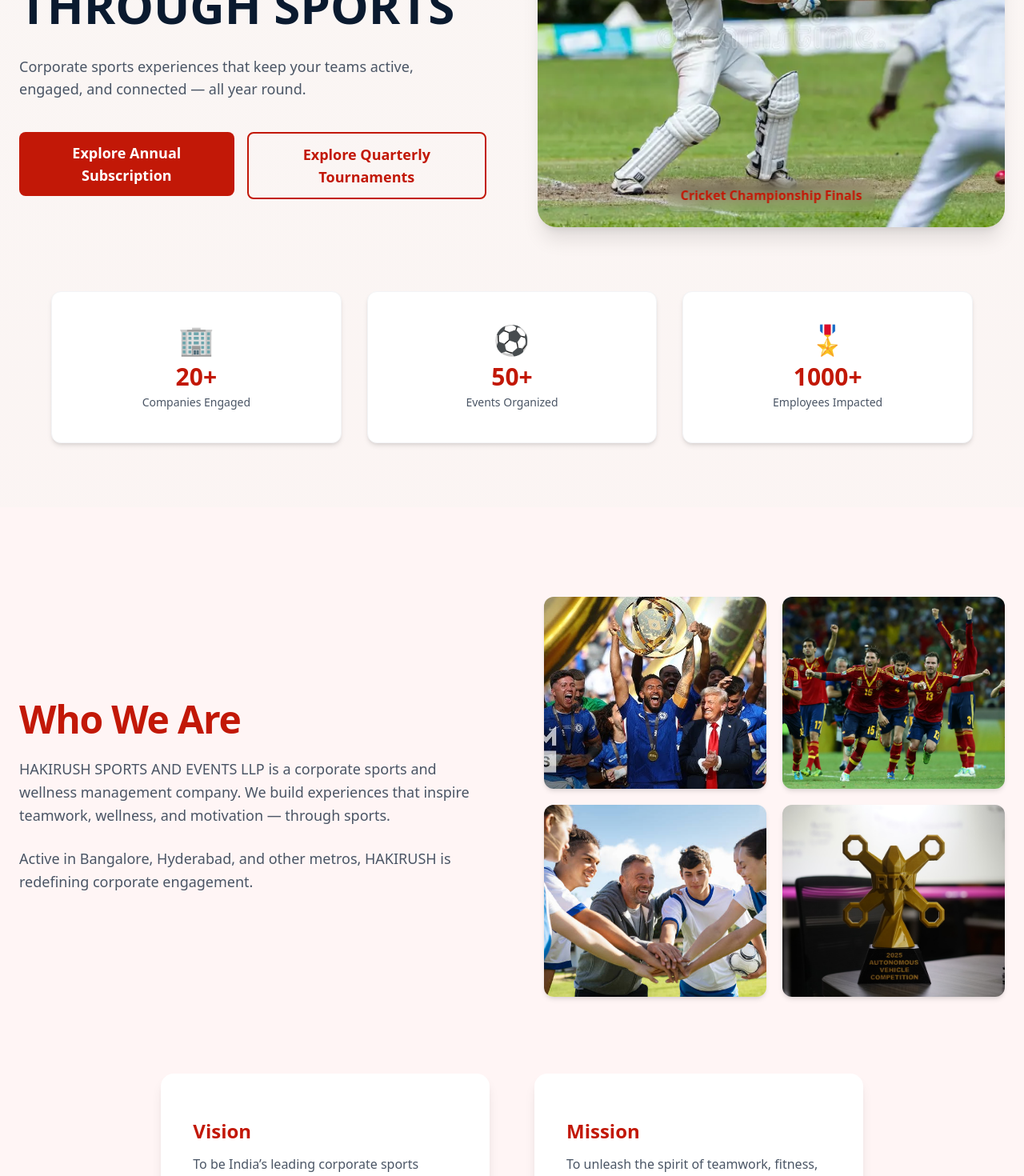
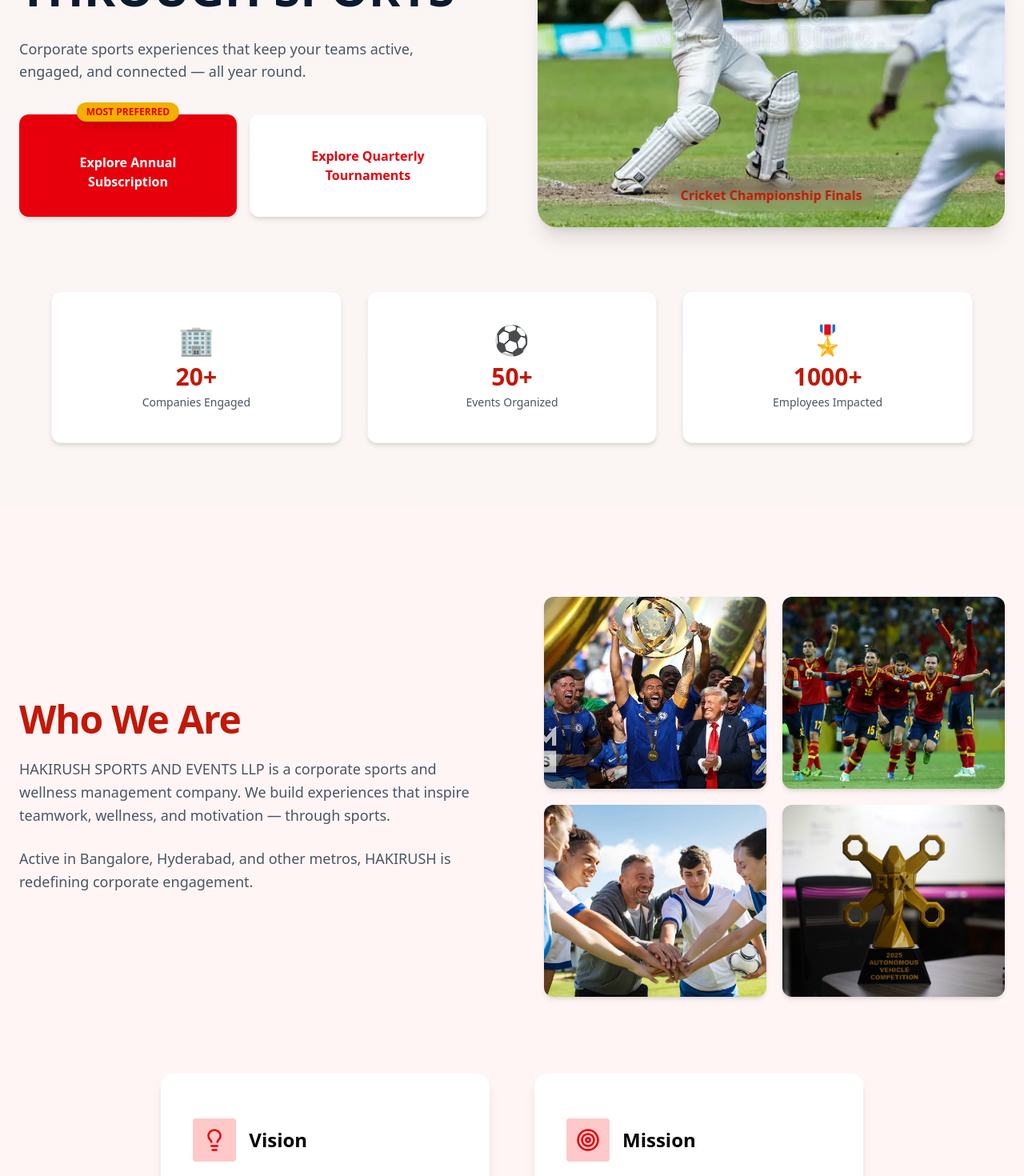
Before and after one commit to saivishruth183-debug/Hakirush, a React (Vite) app: page / in a window 1280 px wide. Shown: the part 360-1830 px from the top of the page at 80% size. Built offline with nearby package versions, Linux system fonts and the light colour scheme.

Commit message:
Updated project files

```diff
--- a/src/App.jsx
+++ b/src/App.jsx
@@ -1,5 +1,6 @@
 import React from 'react'
 import { Route, Routes } from 'react-router-dom'
+import ScrollToTop from './components/ScrolltoTop'
 import Navbar from './components/Navbar'
 import Home from './pages/Home'
 import Footer from './components/Footer'
@@ -26,6 +27,7 @@ const App = () => {
     <div>
       <Navbar />
       <div className='pt-16'>
+        <ScrollToTop />
         <Routes >
           <Route path='/' element={<Home />} />
           <Route path='/about' element={<About />} />
--- a/src/components/About.jsx
+++ b/src/components/About.jsx
@@ -4,6 +4,7 @@ import Ceremoney from '../assets/Ceremoney.jpg'
 import Celebration from '../assets/Team Celebration.webp'
 import Team from '../assets/team.jpg'
 import Trophy from '../assets/trophy.jpeg'
+import { Eye, Lightbulb, Target } from "lucide-react";
 
 const aboutimg = [
   { image: Ceremoney },
@@ -13,8 +14,16 @@ const aboutimg = [
 ]
 
 const about = [
-  { title:"Vision", describitin:"To be India’s leading corporate sports experience brand, inspiring teams through competition and collaboration."},
-  { title:"Mission", describitin:"To unleash the spirit of teamwork, fitness, and camaraderie through organized sports experiences."}
+  {
+    icon: <Lightbulb className="text-red-600" size={30} />,
+    title: "Vision",
+    description: "To be India’s leading corporate sports experience brand, inspiring teams through competition and collaboration."
+  },
+  {
+    icon: <Target className="text-red-600" size={30} />,
+    title: "Mission",
+    description: "To unleash the spirit of teamwork, fitness, and camaraderie through organized sports experiences."
+  },
 ]
 
 const About = () => {
@@ -87,8 +96,8 @@ const About = () => {
                 viewport={{ once: true }}
                 className="w-full md:w-1/3 bg-white shadow-lg px-10 py-14 rounded-2xl hover:shadow-red-500 transition cursor-pointer"
         >
-          <h3 className="text-2xl font-bold mb-3 text-[#C21807] transition">{item.title}</h3>
-          <p className="text-gray-600 transition leading-relaxed">{item.describitin}</p>
+          <h3 className="flex items-center gap-4 text-2xl font-extrabold mb-5 text-black transition"><span className='p-3 bg-red-200 rounded'>{item.icon}</span> {item.title}</h3>
+          <p className="text-gray-600 transition leading-relaxed">{item.description}</p>
         </motion.div>
         ))}
       </div>
--- a/src/components/Hero.jsx
+++ b/src/components/Hero.jsx
@@ -14,12 +14,6 @@ const heroSlides = [
   { id: 4, image: Yoga, title: "Yoga" },
 ];
 
-const baseButton =
-  "rounded-lg px-6 py-3 text-lg font-semibold transition-all duration-300 relative overflow-hidden group";
-const primaryButton =
-  `${baseButton} text-white bg-[#C21807] hover:bg-[#a91206] hover:shadow-lg hover:scale-[1.03]`;
-const secondaryButton =
-  `${baseButton} border-2 border-[#C21807] text-[#C21807] hover:bg-[#C21807] hover:text-white hover:shadow-lg hover:scale-[1.03]`;
 
 const Hero = () => {
   const [currentSlide, setCurrentSlide] = useState(0);
@@ -55,13 +49,32 @@ const Hero = () => {
 
             <div className="flex flex-col sm:flex-row gap-4 mt-10">
               <Link to="/annualpackage">
-                <motion.button whileHover={{ scale: 1.05 }} className={primaryButton}>
-                  Explore Annual Subscription
-                </motion.button>
+                <motion.div
+                  className="relative "
+                  initial={{ opacity: 0, y: 40, rotateX: -10 }}
+                  animate={{ opacity: 1, y: 0, rotateX: 0 }}
+                  whileHover={{ scale: 1.05, rotateY: 10 }}
+                  transition={{ type: 'spring', stiffness: 100 }}
+                  viewport={{ once: true }}
+                >
+                  <span className="absolute top-[-15px] left-1/2 transform -translate-x-1/2 px-3 py-1 bg-yellow-500 text-red-600 text-xs font-extrabold uppercase rounded-full shadow-lg z-10 whitespace-nowrap">
+                    Most Preferred
+                  </span>
+                  <motion.button
+                    className='bg-red-600 rounded-xl font-bold text-white shadow-md pt-12 pb-8 px-10 hover:shadow-xl hover:shadow-red-400 transition-all cursor-pointer relative z-0'
+                  >
+                    Explore Annual Subscription
+                  </motion.button>
+                </motion.div>
               </Link>
-
               <Link to="/quarterly">
-                <motion.button whileHover={{ scale: 1.05 }} className={secondaryButton}>
+                <motion.button
+                  initial={{ opacity: 0, y: 40, rotateX: -10 }}
+                  animate={{ opacity: 1, y: 0, rotateX: 0 }}
+                  whileHover={{ scale: 1.05, rotateY: 10 }}
+                  transition={{ type: 'spring', stiffness: 200 }}
+                  viewport={{ once: true }}
+                  className='bg-white rounded-xl shadow-md font-bold text-red-600 p-10 hover:shadow-xl hover:shadow-red-400 transition-all cursor-pointer'>
                   Explore Quarterly Tournaments
                 </motion.button>
               </Link>
@@ -101,20 +114,22 @@ const Hero = () => {
           ].map((stat, index) => (
             <motion.div
               key={index}
-              initial={{ opacity: 0, y: 20 }}
-              animate={{ opacity: 1, y: 0 }}
-              transition={{ duration: 0.6, delay: index * 0.15 }}
-              className="group bg-white rounded-xl shadow-md border border-gray-100 py-10 hover:shadow-xl hover:scale-[1.03] hover:bg-[#C21807] transition-all cursor-pointer"
+              initial={{ opacity: 0, y: 40, rotateX: -10 }}
+              animate={{ opacity: 1, y: 0, rotateX: 0 }}
+              whileHover={{ scale: 1.05, rotateY: 10 }}
+              transition={{ type: 'spring', stiffness: 200 }}
+              viewport={{ once: true }}
+              className=" bg-white rounded-xl shadow-md border border-gray-100 py-10 hover:shadow-xl hover:shadow-red-400 transition-all cursor-pointer"
             >
               <div className="text-4xl mb-2 group-hover:text-white transition-colors">
                 {stat.icon}
               </div>
 
-              <div className="text-3xl font-bold text-[#C21807] group-hover:text-white transition-colors">
+              <div className="text-3xl font-bold text-[#C21807] transition-colors">
                 {stat.value}+
               </div>
 
-              <p className="text-sm mt-1 text-gray-600 group-hover:text-white transition-colors">
+              <p className="text-sm mt-1 text-gray-600 transition-colors">
                 {stat.label}
               </p>
             </motion.div>
--- a/src/components/Navbar.jsx
+++ b/src/components/Navbar.jsx
@@ -2,24 +2,6 @@ import { Menu, X } from 'lucide-react'
 import React, { useState } from 'react'
 import { Link, useLocation } from 'react-router-dom'
 
-
-function smoothScrollToTop(duration = 800) {
-  const start = window.scrollY;
-  const startTime = performance.now();
-
-  function scroll() {
-    const now = performance.now();
-    const time = Math.min(1, (now - startTime) / duration);
-    // Ease-out animation curve
-    const timeFunction = 1 - Math.pow(1 - time, 3);
-
-    window.scrollTo(0, start * (1 - timeFunction));
-
-    if (time < 1) requestAnimationFrame(scroll);
-  }
-
-  requestAnimationFrame(scroll);
-}
 
 const Navbar = () => {
   const [isMobileMenuOpen, setIsMobileMenuOpen] = useState(false)
@@ -57,7 +39,6 @@ const Navbar = () => {
               <Link
                 key={item.name}
                 to={item.href}
-                onClick={() => smoothScrollToTop(1500)}
                 className={`relative text-sm font-semibold transition-colors duration-300 hover:text-red-400 font-sans ${
                   pathname === item.href ? 'text-red-400' : 'text-white'
                 }`}
--- a/src/components/Newsletter.jsx
+++ b/src/components/Newsletter.jsx
@@ -1,5 +1,7 @@
 import React from "react";
 import { motion } from "framer-motion";
+import { Link } from "react-router-dom";
+import SmoothScrollToTop from './ScrolltoTop.js'
 
 const Newsletter = () => {
   return (
@@ -27,7 +29,7 @@ const Newsletter = () => {
         </div>
 
         {/* Button */}
-        <a href="/contact" className="mt-4 md:mt-0">
+        <Link to="/contact" className="mt-4 md:mt-0">
           <motion.button
             whileHover={{
               scale: 1.1,
@@ -40,7 +42,7 @@ const Newsletter = () => {
           >
             Book a Free Consultation
           </motion.button>
-        </a>
+        </Link>
       </motion.div>
     </section>
   );
--- /dev/null
+++ b/src/components/ScrolltoTop.js
@@ -0,0 +1,32 @@
+// src/components/ScrollToTop.js
+import { useEffect } from "react";
+import { useLocation } from "react-router-dom";
+
+function smoothScrollToTop(duration = 800) {
+  const start = window.scrollY;
+  const startTime = performance.now();
+
+  function scroll() {
+    const now = performance.now();
+    const time = Math.min(1, (now - startTime) / duration);
+    const timeFunction = 1 - Math.pow(1 - time, 3); // ease-out
+
+    window.scrollTo(0, start * (1 - timeFunction));
+
+    if (time < 1) requestAnimationFrame(scroll);
+  }
+
+  requestAnimationFrame(scroll);
+}
+
+const ScrollToTop = () => {
+  const { pathname } = useLocation();
+
+  useEffect(() => {
+    smoothScrollToTop(800); // scroll animation duration
+  }, [pathname]); // runs every time route changes
+
+  return null;
+};
+
+export default ScrollToTop;
--- a/src/pages/Annualplan.jsx
+++ b/src/pages/Annualplan.jsx
@@ -51,13 +51,10 @@ const details = [
 
 const Annualplan = () => {
   return (
-    <div className="py-24 bg-[#FFF5F5] relative">
+    <div className="py-24 overflow-hidden bg-gradient-to-b from-white via-gray-50 to-gray-100 text-gray-900 relative">
 
-      {/* Parallax celebration background */}
-      <div className="absolute inset-0 bg-cover bg-center bg-fixed opacity-20"
-        style={{ backgroundImage: "url('/yourCelebrationImage.jpg')" }} />
-
-      <div className="absolute inset-0 bg-red-600/10 backdrop-blur-sm" />
+      {/* Matching Background Overlay */}
+      <div className="absolute inset-0 pointer-events-none bg-[radial-gradient(circle_at_center,_#ff000015,_transparent_80%),_radial-gradient(circle_at_bottom_right,_#ff660010,_transparent_90%),_radial-gradient(circle_at_top_left,_#ffffff05,_transparent_80%)]"></div>
 
       {/* Header */}
       <motion.div
@@ -129,6 +126,7 @@ const Annualplan = () => {
           Subscribe to Annual Package
         </a>
       </motion.div>
+
     </div>
   )
 }
```
Also changed, not shown: src/components/Ourplans.jsx (+1 -19 lines).
